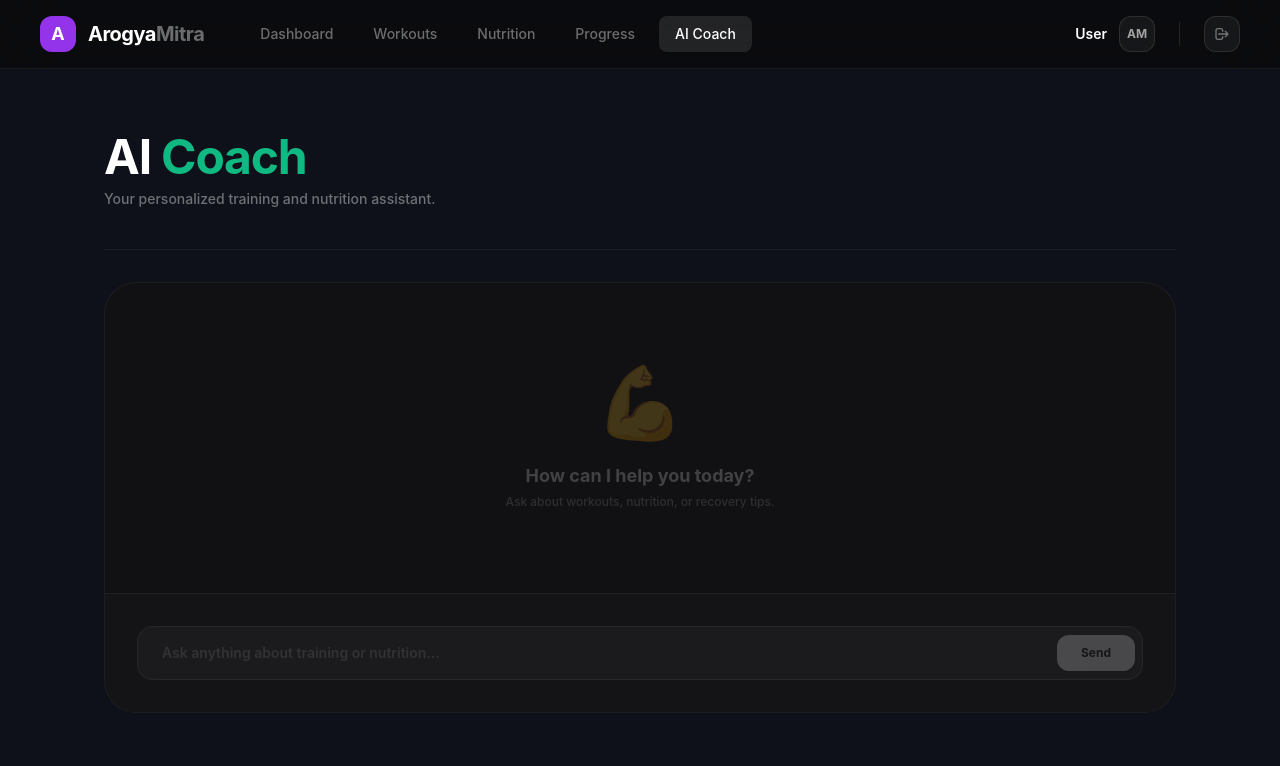
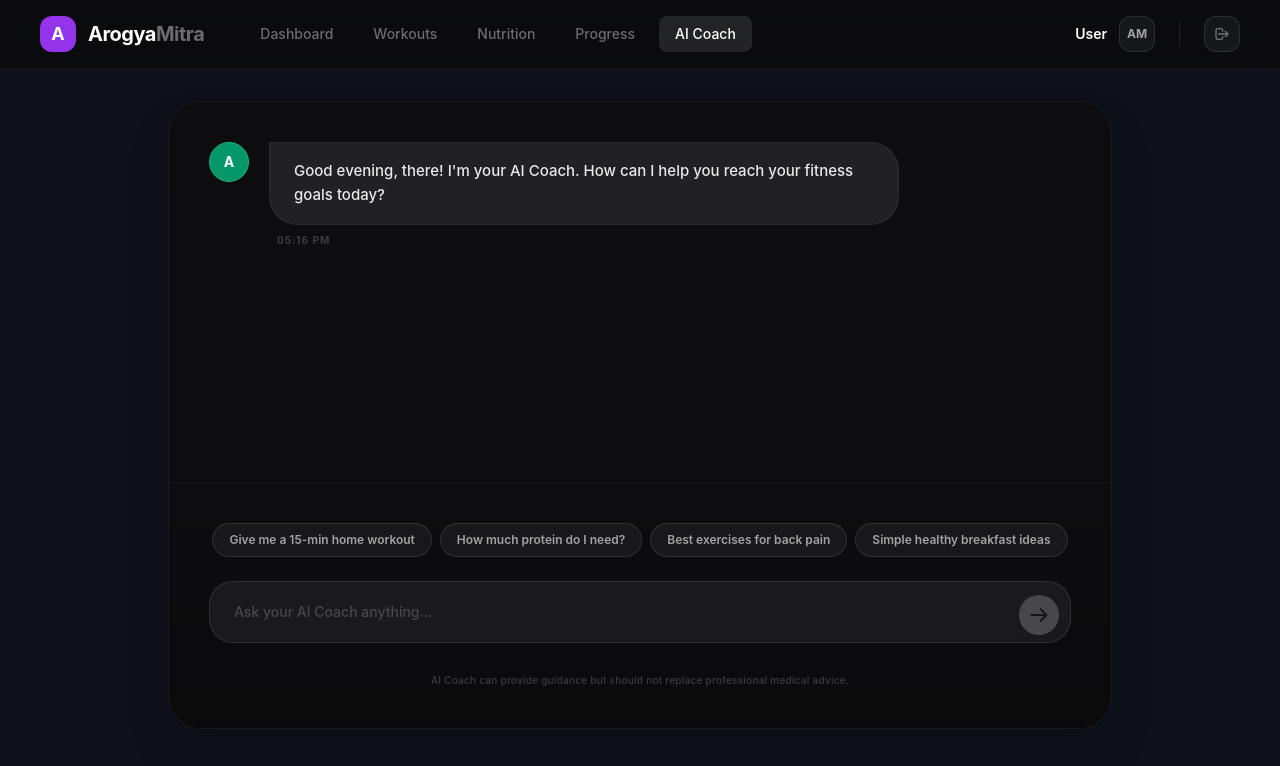
Before and after one commit to shahrozebaig/ArogyaMitra, a React (Create React App) app in the folder frontend/: page /ai-coach in a window 1280 px wide. Shown: the top 766 px of the page. Built offline with nearby package versions, Linux system fonts and the light colour scheme.

Commit message:
Modified

```diff
--- a/frontend/src/pages/AICoach.js
+++ b/frontend/src/pages/AICoach.js
@@ -1,29 +1,55 @@
 import { useState, useRef, useEffect } from "react";
 import API from "../api/axios";
+import useUserStore from "../store/userStore";
+
 function AICoach() {
+  const user = useUserStore((state) => state.user);
   const [messages, setMessages] = useState([]);
   const [input, setInput] = useState("");
   const [loading, setLoading] = useState(false);
   const scrollRef = useRef(null);
+
+  const getGreeting = () => {
+    const hour = new Date().getHours();
+    if (hour < 12) return "Good morning";
+    if (hour < 17) return "Good afternoon";
+    return "Good evening";
+  };
+
+  useEffect(() => {
+    // Initial greeting
+    const greeting = `${getGreeting()}, ${user?.name?.split(' ')[0] || "there"}! I'm your AI Coach. How can I help you reach your fitness goals today?`;
+    setMessages([
+      {
+        sender: "ai",
+        text: greeting,
+        time: new Date().toLocaleTimeString([], { hour: '2-digit', minute: '2-digit' })
+      }
+    ]);
+  }, [user]);
+
   useEffect(() => {
     if (scrollRef.current) {
       scrollRef.current.scrollTop = scrollRef.current.scrollHeight;
     }
   }, [messages]);
-  const handleSend = async () => {
-    if (!input.trim() || loading) return;
-    const userMessage = input;
+
+  const handleSend = async (textOverride = null) => {
+    const textToSend = textOverride || input;
+    if (!textToSend.trim() || loading) return;
+
     const newUserMsg = {
       sender: "user",
-      text: userMessage,
+      text: textToSend,
       time: new Date().toLocaleTimeString([], { hour: '2-digit', minute: '2-digit' })
     };
     setMessages(prev => [...prev, newUserMsg]);
     setInput("");
     setLoading(true);
+
     try {
       const res = await API.post("/aromi/chat", {
-        message: userMessage,
+        message: textToSend,
         context: "Fitness"
       });
       const aiReply = {
@@ -38,37 +64,34 @@ function AICoach() {
       setLoading(false);
     }
   };
+
+  const suggestions = [
+    "Give me a 15-min home workout",
+    "How much protein do I need?",
+    "Best exercises for back pain",
+    "Simple healthy breakfast ideas"
+  ];
+
   return (
-    <div className="max-w-6xl mx-auto h-[calc(100vh-140px)] flex flex-col pb-12 px-6 md:px-10 animate-fade-in">
-      <div className="pt-8 flex flex-col md:flex-row justify-between items-start md:items-end gap-6 border-b border-white/5 pb-10 mb-8">
-        <div className="space-y-2">
-          <h1 className="text-3xl md:text-5xl font-bold tracking-tight text-white">
-            AI <span className="text-emerald-500">Coach</span>
-          </h1>
-          <p className="text-sm text-white/40 font-medium">Your personalized training and nutrition assistant.</p>
-        </div>
-      </div>
-      <div className="flex-1 bg-[#111114] border border-white/5 rounded-[32px] overflow-hidden flex flex-col shadow-sm">
-        <div ref={scrollRef} className="flex-1 overflow-y-auto p-8 space-y-8 custom-scrollbar">
-          {messages.length === 0 && (
-            <div className="h-full flex flex-col items-center justify-center space-y-6 opacity-20">
-              <div className="text-7xl">💪</div>
-              <div className="text-center space-y-1">
-                <h3 className="text-lg font-bold text-white">How can I help you today?</h3>
-                <p className="text-xs font-medium text-white/60">Ask about workouts, nutrition, or recovery tips.</p>
-              </div>
-            </div>
-          )}
+    <div className="max-w-5xl mx-auto h-[calc(100vh-140px)] flex flex-col pb-8 px-6 md:px-10 animate-fade-in">
+      {/* Chat Interface Container */}
+      <div className="flex-1 bg-[#0d0d0f] border border-white/5 rounded-[32px] overflow-hidden flex flex-col shadow-2xl relative">
+
+        {/* Messages Area */}
+        <div ref={scrollRef} className="flex-1 overflow-y-auto p-6 md:p-10 space-y-10 custom-scrollbar">
           {messages.map((msg, i) => (
             <div key={i} className={`flex ${msg.sender === "user" ? "justify-end" : "justify-start"} animate-fade-in`}>
-              <div className={`flex gap-4 max-w-[85%] sm:max-w-[75%] ${msg.sender === "user" ? "flex-row-reverse" : "flex-row"}`}>
-                <div className={`w-9 h-9 shrink-0 rounded-xl border flex items-center justify-center text-xs font-bold transition-all ${msg.sender === "user" ? "bg-white border-white text-black" : "bg-white/5 border-white/10 text-emerald-500"}`}>
-                  {msg.sender === "user" ? "U" : "C"}
+              <div className={`flex gap-5 max-w-[90%] sm:max-w-[80%] ${msg.sender === "user" ? "flex-row-reverse" : "flex-row"}`}>
+                {/* Avatar */}
+                <div className={`w-10 h-10 shrink-0 rounded-full border flex items-center justify-center text-sm font-bold transition-all ${msg.sender === "user" ? "bg-purple-600 border-purple-500 text-white" : "bg-emerald-600 border-emerald-500 text-white"}`}>
+                  {msg.sender === "user" ? (user?.name?.charAt(0) || "U") : "A"}
                 </div>
+
+                {/* Message Bubble */}
                 <div className="space-y-2">
-                  <div className={`px-6 py-4 rounded-[24px] text-sm leading-relaxed font-medium transition-all ${msg.sender === "user"
-                    ? "bg-white text-black shadow-md rounded-tr-none"
-                    : "bg-white/[0.03] border border-white/5 text-white/90 rounded-tl-none"
+                  <div className={`px-6 py-4 rounded-[28px] text-[15px] leading-relaxed font-medium transition-all ${msg.sender === "user"
+                    ? "bg-[#1a1a1c] text-white rounded-tr-none border border-white/5 shadow-lg"
+                    : "bg-[#212124] text-white/90 rounded-tl-none border border-white/5"
                     }`}>
                     <p className="whitespace-pre-wrap">{msg.text}</p>
                   </div>
@@ -79,40 +102,71 @@ function AICoach() {
               </div>
             </div>
           ))}
+
           {loading && (
             <div className="flex justify-start animate-pulse">
-              <div className="flex gap-4 items-center">
-                <div className="w-9 h-9 rounded-xl bg-emerald-500/10 border border-emerald-500/20 flex items-center justify-center">
-                  <div className="w-3 h-3 border-2 border-emerald-500/20 border-t-emerald-500 rounded-full animate-spin"></div>
+              <div className="flex gap-5 items-center">
+                <div className="w-10 h-10 rounded-full bg-emerald-600/20 border border-emerald-600/30 flex items-center justify-center">
+                  <div className="w-4 h-4 border-2 border-emerald-500/20 border-t-emerald-500 rounded-full animate-spin"></div>
                 </div>
-                <p className="text-[10px] font-bold text-emerald-500 uppercase tracking-widest">Coach is typing...</p>
+                <p className="text-[10px] font-bold text-emerald-500 uppercase tracking-widest">Coach is analyzing...</p>
               </div>
             </div>
           )}
         </div>
-        <div className="p-8 bg-white/[0.01] border-t border-white/5">
-          <div className="relative">
-            <input
-              type="text"
-              placeholder="Ask anything about training or nutrition..."
-              className="w-full bg-white/[0.03] border border-white/5 rounded-2xl px-6 py-4 text-sm font-semibold text-white focus:outline-none focus:border-emerald-500/50 focus:bg-white/[0.05] transition-all pr-24 placeholder:text-white/10"
+
+        {/* Input & Suggestions Section */}
+        <div className="p-6 md:p-10 bg-gradient-to-t from-black/20 to-transparent border-t border-white/5 space-y-6">
+
+          {/* Suggestion Chips */}
+          {messages.length < 3 && !loading && (
+            <div className="flex flex-wrap gap-2 justify-center">
+              {suggestions.map((s, i) => (
+                <button
+                  key={i}
+                  onClick={() => handleSend(s)}
+                  className="px-4 py-2 bg-white/5 border border-white/10 rounded-full text-xs font-semibold text-white/60 hover:bg-white/10 hover:text-white transition-all whitespace-nowrap"
+                >
+                  {s}
+                </button>
+              ))}
+            </div>
+          )}
+
+          {/* Input Box */}
+          <div className="relative max-w-4xl mx-auto w-full">
+            <textarea
+              rows="1"
+              placeholder="Ask your AI Coach anything..."
+              className="w-full bg-[#1a1a1c] border border-white/10 rounded-[24px] px-6 py-5 text-sm font-medium text-white focus:outline-none focus:border-purple-500/50 focus:bg-[#212124] transition-all pr-16 placeholder:text-white/20 resize-none overflow-hidden"
               value={input}
               onChange={(e) => setInput(e.target.value)}
-              onKeyPress={(e) => e.key === 'Enter' && handleSend()}
+              onKeyDown={(e) => {
+                if (e.key === 'Enter' && !e.shiftKey) {
+                  e.preventDefault();
+                  handleSend();
+                }
+              }}
             />
-            <div className="absolute right-2 top-1/2 -translate-y-1/2">
+            <div className="absolute right-3 top-1/2 -translate-y-1/2">
               <button
-                onClick={handleSend}
+                onClick={() => handleSend()}
                 disabled={loading || !input.trim()}
-                className="px-6 py-2.5 bg-white text-black rounded-xl font-bold text-xs hover:bg-emerald-500 hover:text-white transition-all disabled:opacity-20 shadow-md"
+                className="w-10 h-10 bg-white text-black rounded-full flex items-center justify-center hover:bg-purple-500 hover:text-white transition-all disabled:opacity-20 shadow-lg"
               >
-                Send
+                <svg className="w-5 h-5" fill="none" stroke="currentColor" viewBox="0 0 24 24">
+                  <path strokeLinecap="round" strokeLinejoin="round" strokeWidth="2.5" d="M14 5l7 7m0 0l-7 7m7-7H3" />
+                </svg>
               </button>
             </div>
           </div>
+          <p className="text-[10px] text-center text-white/20 font-medium tracking-wide">
+            AI Coach can provide guidance but should not replace professional medical advice.
+          </p>
         </div>
       </div>
     </div>
   );
 }
+
 export default AICoach;
```
